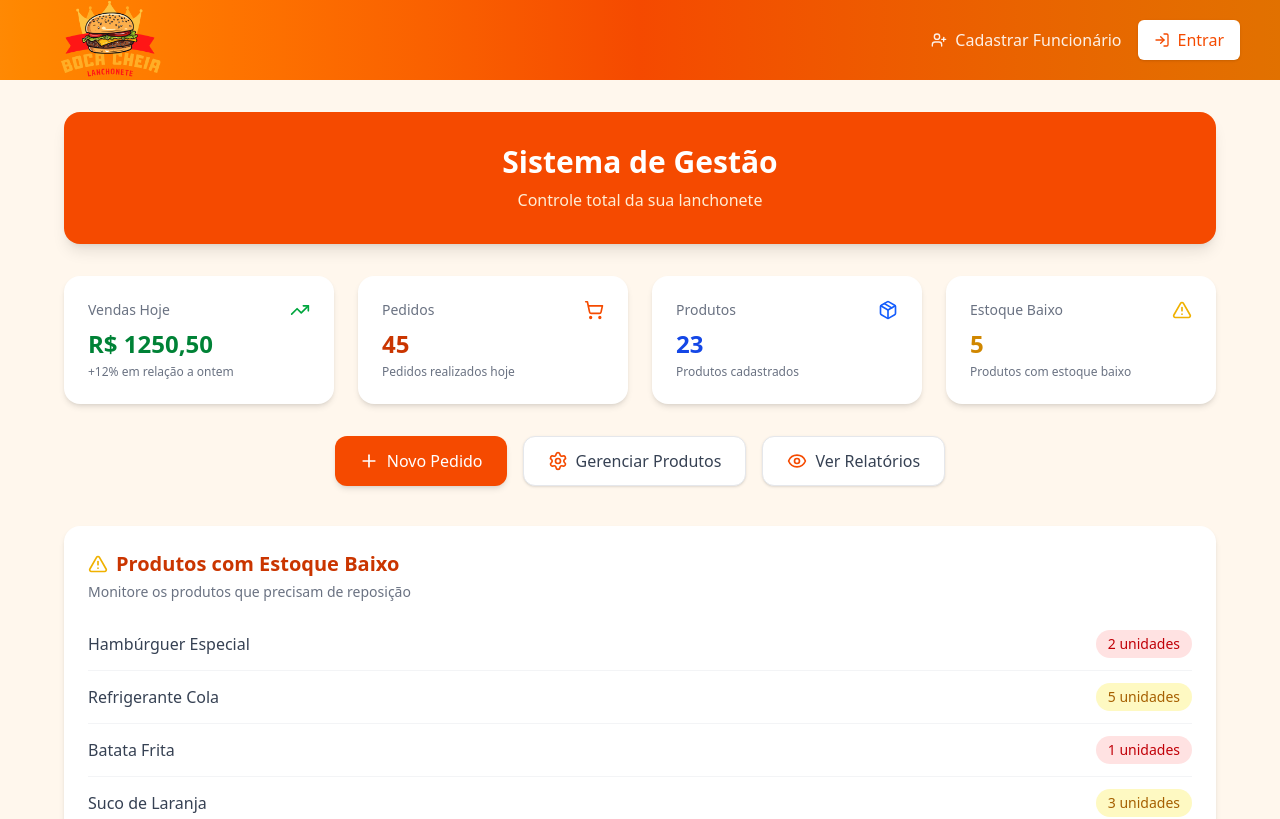
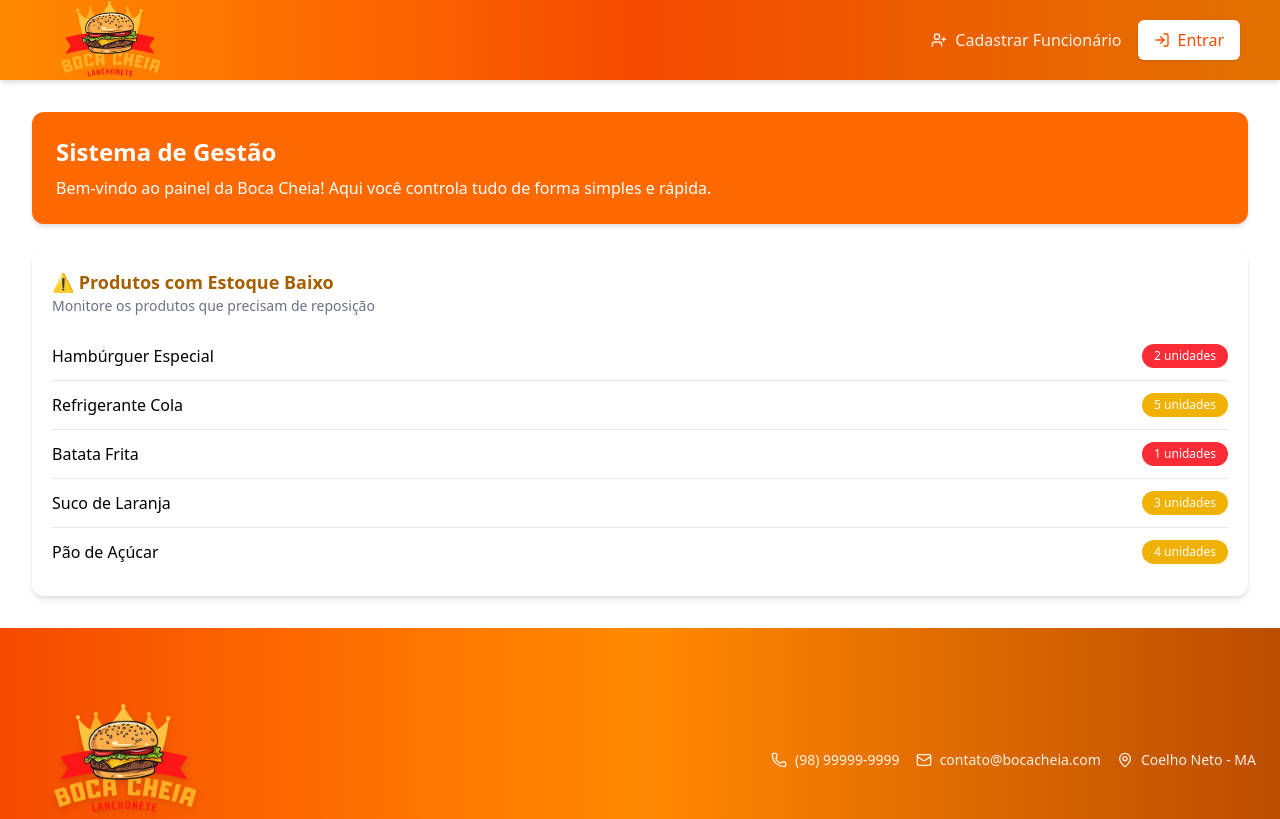
Before and after one commit to rianlucass/lanchonete-frontend, a React (Vite) app: page /dashboard in a window 1280 px wide. Shown: the top 819 px of the page. Built offline with nearby package versions, Linux system fonts and the light colour scheme.

Commit message:
feat: atualização da tela de Produtos e Dashboard

```diff
--- /dev/null
+++ b/src/pages/Produtos.tsx
@@ -0,0 +1,76 @@
+import React, { useState } from "react";
+import { Package, Plus, Trash2, Edit } from "lucide-react";
+
+function Produtos() {
+  const [produtos, setProdutos] = useState([
+    { id: 1, nome: "Hambúrguer Especial", preco: 22.90, estoque: 12 },
+    { id: 2, nome: "Refrigerante Cola", preco: 6.50, estoque: 30 },
+    { id: 3, nome: "Batata Frita", preco: 9.00, estoque: 8 },
+  ]);
+
+  return (
+    <div className="min-h-screen bg-orange-50 p-8 flex flex-col items-center">
+
+      {/* Título da página */}
+      <div className="w-full max-w-5xl bg-orange-600 text-white p-6 rounded-2xl shadow-md text-center">
+        <h1 className="text-2xl font-bold">Gerenciar Produtos</h1>
+        <p className="text-orange-200 mt-1">
+          Aqui você controla todos os produtos da sua lanchonete
+        </p>
+      </div>
+
+      {/* Botão adicionar */}
+      <div className="w-full max-w-5xl mt-6 flex justify-end">
+        <button className="flex items-center gap-2 bg-orange-600 hover:bg-orange-700 text-white px-5 py-3 rounded-xl font-medium shadow-md transition">
+          <Plus className="w-5 h-5" />
+          Novo Produto
+        </button>
+      </div>
+
+      {/* Lista de produtos */}
+      <div className="w-full max-w-5xl bg-white rounded-2xl shadow-md mt-6 p-6">
+        <h2 className="text-lg font-semibold text-orange-700 mb-4 flex items-center gap-2">
+          <Package className="w-5 h-5 text-orange-600" />
+          Lista de Produtos
+        </h2>
+
+        <table className="w-full text-left border-separate border-spacing-y-2">
+          <thead>
+            <tr className="text-gray-600">
+              <th className="py-2">Nome</th>
+              <th className="py-2">Preço</th>
+              <th className="py-2">Estoque</th>
+              <th className="py-2 text-center">Ações</th>
+            </tr>
+          </thead>
+
+          <tbody>
+            {produtos.map((p) => (
+              <tr key={p.id} className="bg-orange-50 hover:bg-orange-100 transition rounded-xl shadow-sm">
+                <td className="py-3 px-3 font-bold text-gray-800">{p.nome}</td>
+                <td className="py-3 px-3 text-gray-700">R$ {p.preco.toFixed(2)}</td>
+                <td className="py-3 px-3 text-gray-700">{p.estoque}</td>
+
+                <td className="py-3 px-3">
+                  <div className="flex justify-center gap-3">
+                    <button className="p-2 rounded-lg bg-blue-100 hover:bg-blue-200 transition">
+                      <Edit className="text-blue-600" size={18} />
+                    </button>
+
+                    <button className="p-2 rounded-lg bg-red-100 hover:bg-red-200 transition">
+                      <Trash2 className="text-red-600" size={18} />
+                    </button>
+                  </div>
+                </td>
+              </tr>
+            ))}
+          </tbody>
+
+        </table>
+      </div>
+
+    </div>
+  );
+}
+
+export default Produtos;
--- a/src/pages/dashboard.tsx
+++ b/src/pages/dashboard.tsx
@@ -1,6 +1,4 @@
-import { TrendingUp, ShoppingCart, Package, AlertTriangle, Eye, Settings, Plus } from "lucide-react";
-
-function Dashboard() {
+export default function Dashboard() {
   const produtosBaixoEstoque = [
     { nome: "Hambúrguer Especial", quantidade: 2 },
     { nome: "Refrigerante Cola", quantidade: 5 },
@@ -10,89 +8,37 @@ function Dashboard() {
   ];
 
   return (
-    <div className="min-h-screen bg-orange-50 p-8 flex flex-col items-center">
-
-      <div className="w-full max-w-6xl bg-orange-600 text-white rounded-2xl p-8 shadow-lg text-center">
-        <h1 className="text-3xl font-bold">Sistema de Gestão</h1>
-        <p className="text-orange-100 mt-2">Controle total da sua lanchonete</p>
+    <div className="p-4 md:p-8">
+      {/* Cabeçalho */}
+      <div className="bg-orange-500 text-white rounded-xl p-6 mb-6 shadow-md">
+        <h1 className="text-2xl font-bold">Sistema de Gestão</h1>
+        <p className="mt-2 text-sm md:text-base">
+          Bem-vindo ao painel da Boca Cheia! Aqui você controla tudo de forma simples e rápida.
+        </p>
       </div>
 
-
-      <div className="grid grid-cols-1 sm:grid-cols-2 lg:grid-cols-4 gap-6 mt-8 w-full max-w-6xl">
-
-        <div className="bg-white rounded-2xl p-6 shadow-md flex flex-col">
-          <div className="flex justify-between items-center">
-            <h3 className="text-gray-500 text-sm font-medium">Vendas Hoje</h3>
-            <TrendingUp className="text-green-600 w-5 h-5" />
-          </div>
-          <p className="text-2xl font-bold text-green-700 mt-2">R$ 1250,50</p>
-          <p className="text-xs text-gray-500 mt-1">+12% em relação a ontem</p>
-        </div>
-
-
-        <div className="bg-white rounded-2xl p-6 shadow-md flex flex-col">
-          <div className="flex justify-between items-center">
-            <h3 className="text-gray-500 text-sm font-medium">Pedidos</h3>
-            <ShoppingCart className="text-orange-600 w-5 h-5" />
-          </div>
-          <p className="text-2xl font-bold text-orange-700 mt-2">45</p>
-          <p className="text-xs text-gray-500 mt-1">Pedidos realizados hoje</p>
-        </div>
-
-
-        <div className="bg-white rounded-2xl p-6 shadow-md flex flex-col">
-          <div className="flex justify-between items-center">
-            <h3 className="text-gray-500 text-sm font-medium">Produtos</h3>
-            <Package className="text-blue-600 w-5 h-5" />
-          </div>
-          <p className="text-2xl font-bold text-blue-700 mt-2">23</p>
-          <p className="text-xs text-gray-500 mt-1">Produtos cadastrados</p>
-        </div>
-
-
-        <div className="bg-white rounded-2xl p-6 shadow-md flex flex-col">
-          <div className="flex justify-between items-center">
-            <h3 className="text-gray-500 text-sm font-medium">Estoque Baixo</h3>
-            <AlertTriangle className="text-yellow-500 w-5 h-5" />
-          </div>
-          <p className="text-2xl font-bold text-yellow-600 mt-2">5</p>
-          <p className="text-xs text-gray-500 mt-1">Produtos com estoque baixo</p>
-        </div>
-      </div>
-
-
-      <div className="flex flex-wrap justify-center gap-4 mt-8">
-        <button className="flex items-center gap-2 bg-orange-600 hover:bg-orange-700 text-white px-6 py-3 rounded-xl shadow-md font-medium transition">
-          <Plus className="w-5 h-5" /> Novo Pedido
-        </button>
-
-        <button className="flex items-center gap-2 bg-white hover:bg-gray-100 border border-gray-200 text-gray-700 px-6 py-3 rounded-xl shadow-sm font-medium transition">
-          <Settings className="w-5 h-5 text-orange-600" /> Gerenciar Produtos
-        </button>
-
-        <button className="flex items-center gap-2 bg-white hover:bg-gray-100 border border-gray-200 text-gray-700 px-6 py-3 rounded-xl shadow-sm font-medium transition">
-          <Eye className="w-5 h-5 text-orange-600" /> Ver Relatórios
-        </button>
-      </div>
-
-
-      <div className="w-full max-w-6xl bg-white rounded-2xl shadow-md mt-10 p-6">
-        <h2 className="text-xl font-semibold text-orange-700 mb-1 flex items-center gap-2">
-          <AlertTriangle className="w-5 h-5 text-yellow-500" /> Produtos com Estoque Baixo
+      {/* Lista de produtos com estoque baixo */}
+      <div className="bg-white rounded-xl shadow-md p-5">
+        <h2 className="text-lg font-semibold flex items-center gap-2 text-yellow-700">
+          ⚠️ Produtos com Estoque Baixo
         </h2>
         <p className="text-gray-500 text-sm mb-4">
           Monitore os produtos que precisam de reposição
         </p>
 
-        <ul className="divide-y divide-gray-100">
+        <ul className="divide-y divide-gray-200">
           {produtosBaixoEstoque.map((produto, index) => (
-            <li key={index} className="flex justify-between items-center py-3">
-              <span className="text-gray-700">{produto.nome}</span>
+            <li
+              key={index}
+              className="py-3 flex justify-between items-center text-sm md:text-base"
+            >
+              <span>{produto.nome}</span>
+
               <span
-                className={`px-3 py-1 rounded-full text-sm font-medium ${
+                className={`px-3 py-1 rounded-full text-white text-xs ${
                   produto.quantidade <= 2
-                    ? "bg-red-100 text-red-700"
-                    : "bg-yellow-100 text-yellow-700"
+                    ? "bg-red-500"
+                    : "bg-yellow-500"
                 }`}
               >
                 {produto.quantidade} unidades
@@ -104,5 +50,3 @@ function Dashboard() {
     </div>
   );
 }
-
-export default Dashboard;
```
